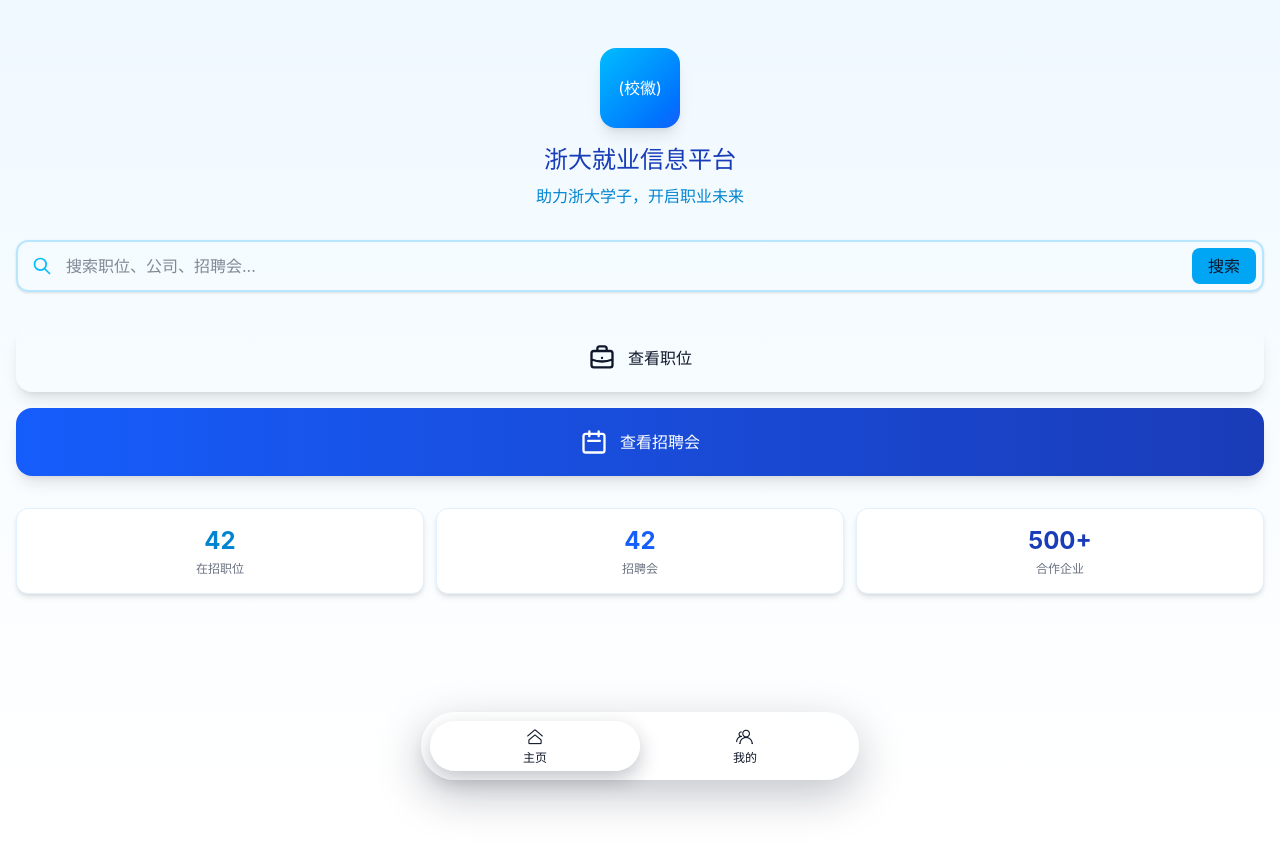
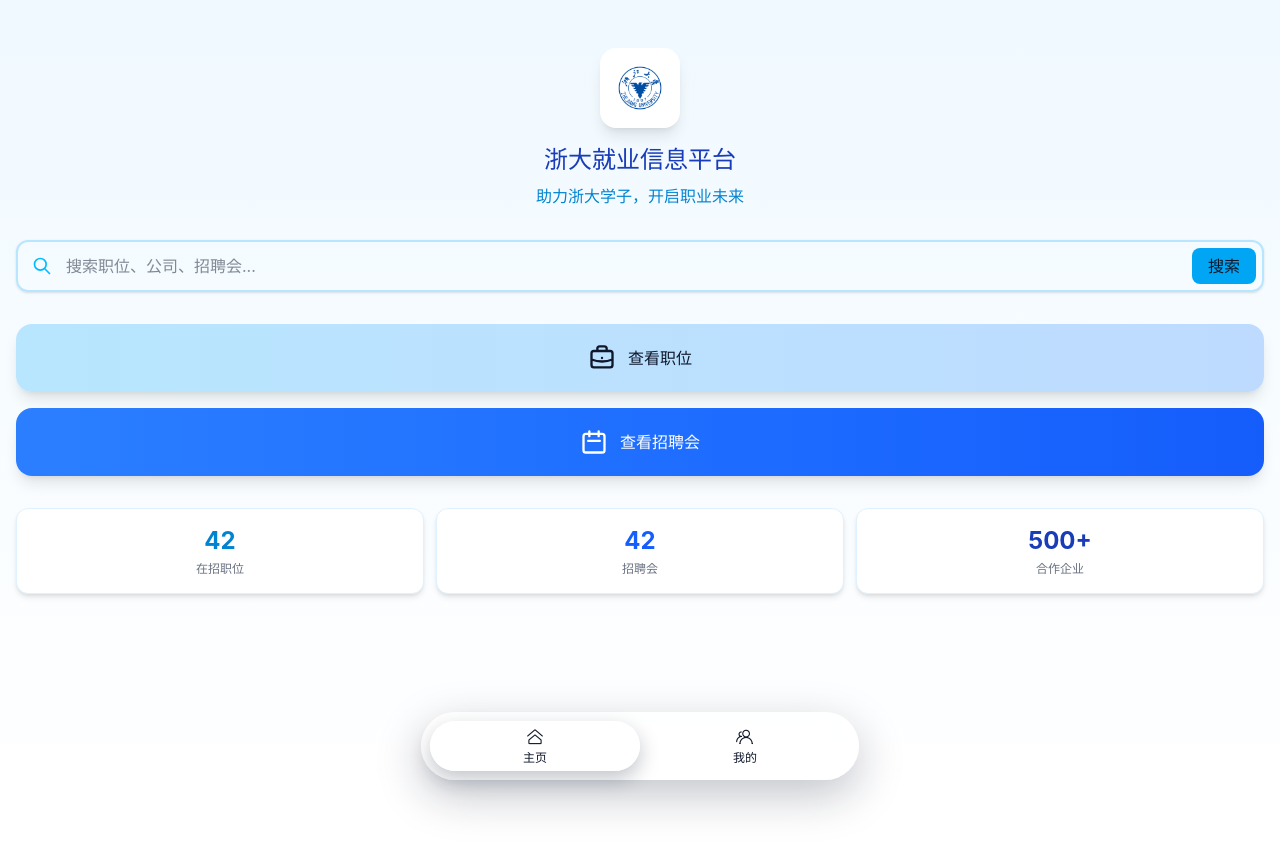
Before and after one commit to Qnancy/JobMate, a Vue app in the folder frontend/: page / in a window 1280 px wide. Shown: the top 852 px of the page. Built offline with nearby package versions, Linux system fonts and the light colour scheme; no server answers.

Commit message:
fix:添加浙大图标，修复颜色问题

```diff
--- a/frontend/src/pages/index.vue
+++ b/frontend/src/pages/index.vue
@@ -3,11 +3,13 @@
     <main  class="p-4">
         <!-- Logo区域 -->
         <div class="text-center py-8">
-            <div class="w-20 h-20 mx-auto bg-gradient-to-br from-sky-400 to-blue-600 rounded-2xl flex items-center justify-center shadow-lg mb-4">
+            <div class="w-20 h-20 mx-auto bg-white rounded-2xl flex items-center justify-center shadow-lg mb-4">
                 <!-- <svg class="w-12 h-12 text-white" fill="none" stroke="currentColor" viewBox="0 0 24 24">
                     <path stroke-linecap="round" stroke-linejoin="round" stroke-width="2" d="M21 13.255A23.931 23.931 0 0112 15c-3.183 0-6.22-.62-9-1.745M16 6V4a2 2 0 00-2-2h-4a2 2 0 00-2 2v2m4 6h.01M5 20h14a2 2 0 002-2V8a2 2 0 00-2-2H5a2 2 0 00-2 2v10a2 2 0 002 2z"/>
                 </svg> -->
-                <p class="text-white">(校徽)</p>
+                <p class="text-white">
+                    <img src="/Zhejiang_University_Logo.svg.png" alt="浙大Logo" class="w-12 h-12" />
+                </p>
         </div>
         <h2 class="text-2xl font-bold text-blue-800">浙大就业信息平台</h2>
         <p class="text-sky-600 mt-2">助力浙大学子，开启职业未来</p>
@@ -37,7 +39,7 @@
       <div class="space-y-4">
         <button
           @click="$router.push('/info?tab=job')"
-          class="w-full bg-gradient-tzo-r from-sky-500 to-blue-500 text-white py-5 rounded-2xl font-bold text-lg shadow-lg hover:shadow-xl transition transform hover:scale-[1.02] active:scale-[0.98] flex items-center justify-center gap-3"
+          class="w-full bg-gradient-to-r from-sky-200 to-blue-200 text-white py-5 rounded-2xl font-bold text-lg shadow-lg hover:shadow-xl transition transform hover:scale-[1.02] active:scale-[0.98] flex items-center justify-center gap-3"
 
         >
           <svg class="w-7 h-7" fill="none" stroke="currentColor" viewBox="0 0 24 24">
@@ -48,7 +50,7 @@
 
         <button
           @click="$router.push('/info?tab=fair')"
-          class="w-full bg-gradient-to-r from-blue-600 to-blue-800 text-white py-5 rounded-2xl font-bold text-lg shadow-lg hover:shadow-xl transition transform hover:scale-[1.02] active:scale-[0.98] flex items-center justify-center gap-3"
+          class="w-full bg-gradient-to-r from-blue-500 to-blue-600 text-white py-5 rounded-2xl font-bold text-lg shadow-lg hover:shadow-xl transition transform hover:scale-[1.02] active:scale-[0.98] flex items-center justify-center gap-3"
            style="color: white"
         >
           <svg class="w-7 h-7" fill="none" stroke="currentColor" viewBox="0 0 24 24">
```
Also changed, not shown: frontend/public/Zhejiang_University_Logo.svg.png (added).
